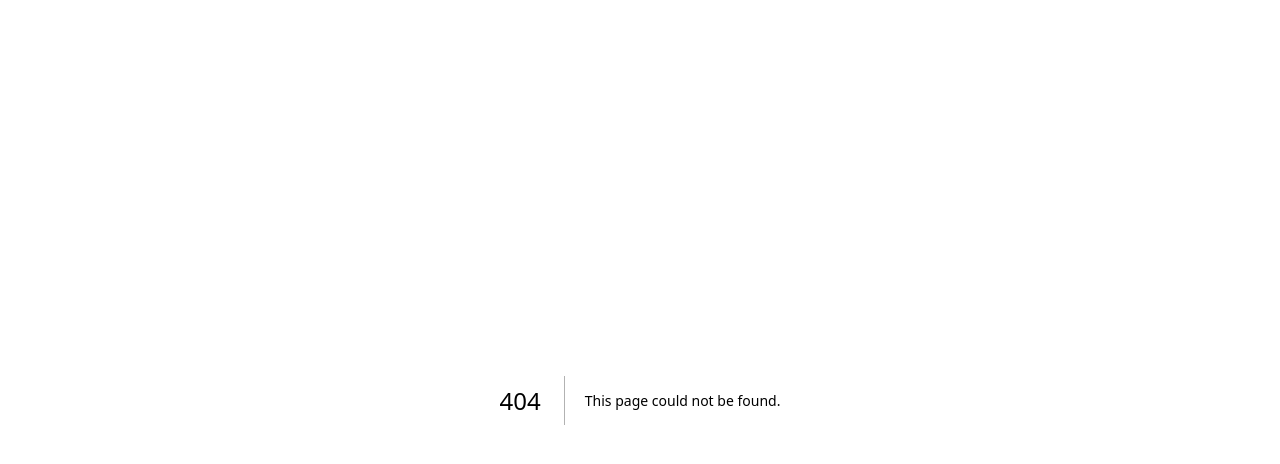
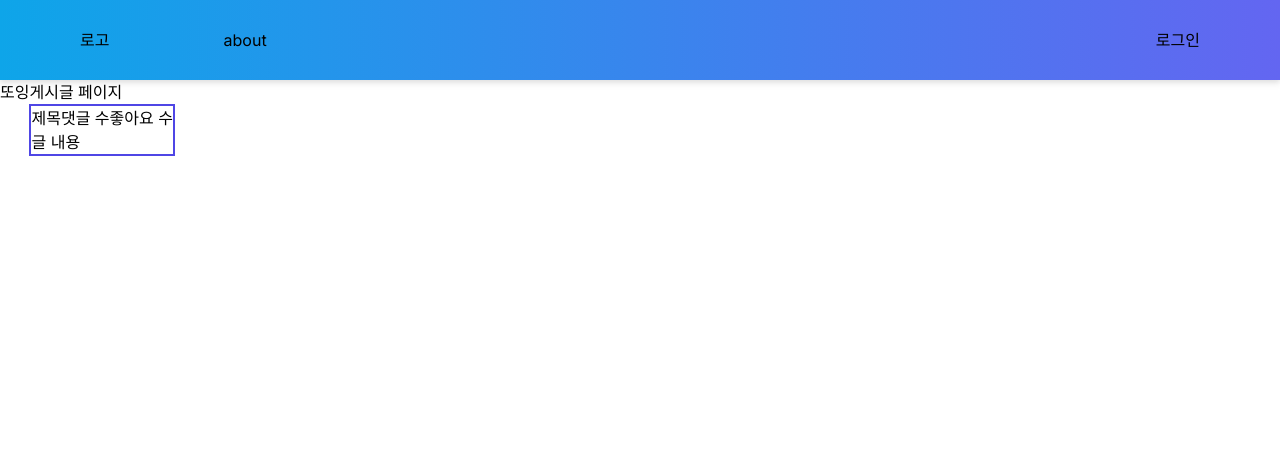
Before and after one commit to JeanneLee57/board_project, a Next.js app: page /board in a window 1280 px wide. Before the commit this address had no page. Shown: the top 464 px of the page. Built offline with nearby package versions, Linux system fonts and the light colour scheme.

Commit message:
폴더 구조 변경 및 헤더 기초 레이아웃, 글 목록 페이지 일부

```diff
--- /dev/null
+++ b/app/about/page.tsx
@@ -0,0 +1,3 @@
+export default function About() {
+  return <div>어바웃 페이지</div>;
+}
--- /dev/null
+++ b/app/board/ItemCard.tsx
@@ -0,0 +1,12 @@
+export default function ItemCard() {
+  return (
+    <div className="border-2 border-solid border-indigo-600">
+      <div className="flex">
+        <h2>제목</h2>
+        <span>댓글 수</span>
+        <span>좋아요 수</span>
+      </div>
+      <div>글 내용</div>
+    </div>
+  );
+}
--- /dev/null
+++ b/app/board/layout.tsx
@@ -0,0 +1,14 @@
+export default function BoardLayout({
+  children,
+}: {
+  children: React.ReactNode;
+}) {
+  return (
+    <section className="flex flex-row">
+      {/* Include shared UI here e.g. a header or sidebar */}
+      <nav>또잉</nav>
+
+      {children}
+    </section>
+  );
+}
--- /dev/null
+++ b/app/board/page.tsx
@@ -0,0 +1,10 @@
+import ItemCard from "@/app/board/ItemCard";
+
+export default function Board() {
+  return (
+    <div>
+      <h2>게시글 페이지</h2>
+      <ItemCard />{" "}
+    </div>
+  );
+}
--- a/app/globals.css
+++ b/app/globals.css
@@ -1,6 +1,7 @@
 @tailwind base;
 @tailwind components;
 @tailwind utilities;
+
 
 :root {
   --foreground-rgb: 0, 0, 0;
@@ -18,10 +19,5 @@
 
 body {
   color: rgb(var(--foreground-rgb));
-  background: linear-gradient(
-      to bottom,
-      transparent,
-      rgb(var(--background-end-rgb))
-    )
-    rgb(var(--background-start-rgb));
+
 }
--- a/app/layout.tsx
+++ b/app/layout.tsx
@@ -1,23 +1,24 @@
-import './globals.css'
-import { Inter } from 'next/font/google'
+import "./globals.css";
+import { Inter } from "next/font/google";
+import Header from "@/layouts/Header";
 
-const inter = Inter({ subsets: ['latin'] })
+const inter = Inter({ subsets: ["latin"] });
 
 export const metadata = {
-  title: 'Create Next App',
-  description: 'Generated by create next app',
-}
-
+  title: "Create Next App",
+  description: "Generated by create next app",
+};
 
 export default function RootLayout({
   children,
 }: {
-  children: React.ReactNode
+  children: React.ReactNode;
 }) {
-
   return (
     <html lang="en">
-      <body className={inter.className}>{children}</body>
+      <body className={inter.className}>
+        <Header /> {children}
+      </body>
     </html>
-  )
+  );
 }
--- /dev/null
+++ b/app/login/page.tsx
@@ -0,0 +1,3 @@
+export default function Login() {
+  return <div>로그인 페이지</div>;
+}
--- a/app/page.tsx
+++ b/app/page.tsx
@@ -1,9 +1,5 @@
-import Image from 'next/image'
+import Image from "next/image";
 
 export default function Home() {
-  return (
-    <main>
-
-    </main>
-  )
+  return <main>메인</main>;
 }
--- /dev/null
+++ b/layouts/Header.tsx
@@ -0,0 +1,16 @@
+import Link from "next/link";
+
+const Header = () => {
+  return (
+    <header className="flex h-20 items-center justify-between bg-gradient-to-r from-sky-500 to-indigo-500 px-4 drop-shadow-md md:px-20">
+      <span className="flex w-1/3 justify-between md:w-1/6">
+        <Link href="/">로고</Link> <Link href="/about">about</Link>
+      </span>
+      <span>
+        <Link href="/login">로그인</Link>
+      </span>
+    </header>
+  );
+};
+
+export default Header;
--- a/tailwind.config.js
+++ b/tailwind.config.js
@@ -1,18 +1,19 @@
 /** @type {import('tailwindcss').Config} */
 module.exports = {
   content: [
-    './pages/**/*.{js,ts,jsx,tsx,mdx}',
-    './components/**/*.{js,ts,jsx,tsx,mdx}',
-    './app/**/*.{js,ts,jsx,tsx,mdx}',
+    "./pages/**/*.{js,ts,jsx,tsx,mdx}",
+    "./components/**/*.{js,ts,jsx,tsx,mdx}",
+    "./app/**/*.{js,ts,jsx,tsx,mdx}",
+    "./layouts/**/*.{js,ts,jsx,tsx,mdx}",
   ],
   theme: {
     extend: {
       backgroundImage: {
-        'gradient-radial': 'radial-gradient(var(--tw-gradient-stops))',
-        'gradient-conic':
-          'conic-gradient(from 180deg at 50% 50%, var(--tw-gradient-stops))',
+        "gradient-radial": "radial-gradient(var(--tw-gradient-stops))",
+        "gradient-conic":
+          "conic-gradient(from 180deg at 50% 50%, var(--tw-gradient-stops))",
       },
     },
   },
   plugins: [],
-}
+};
```
